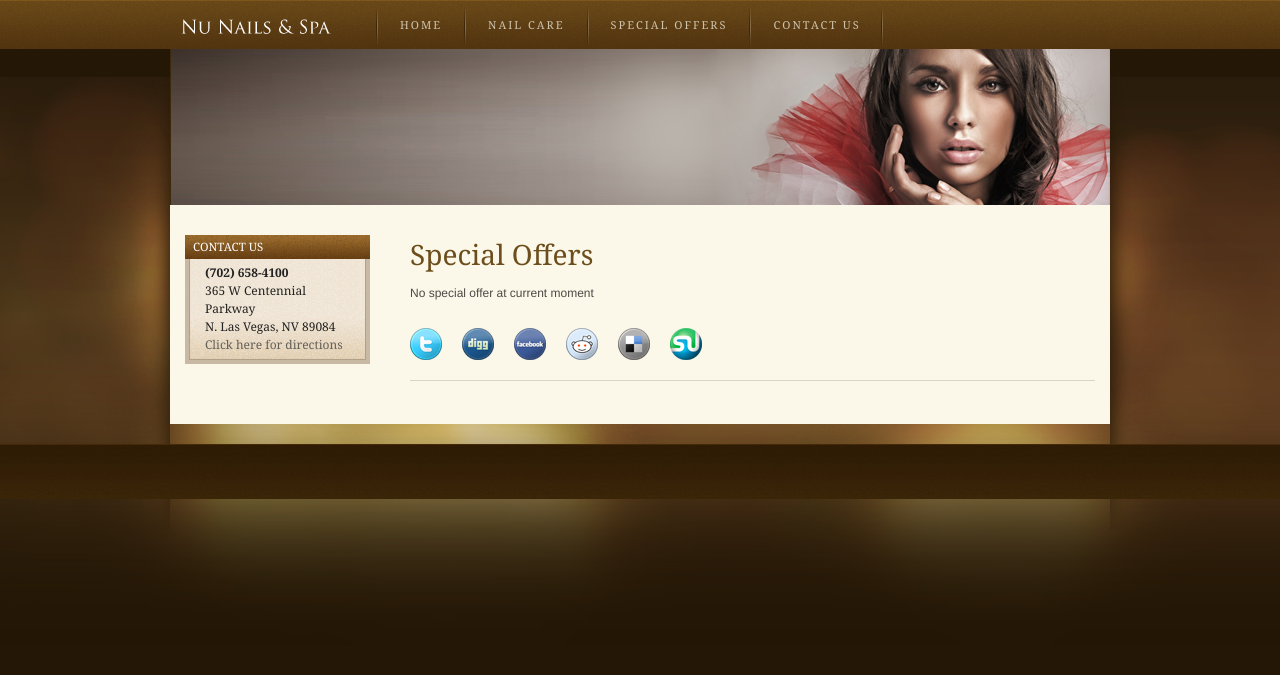
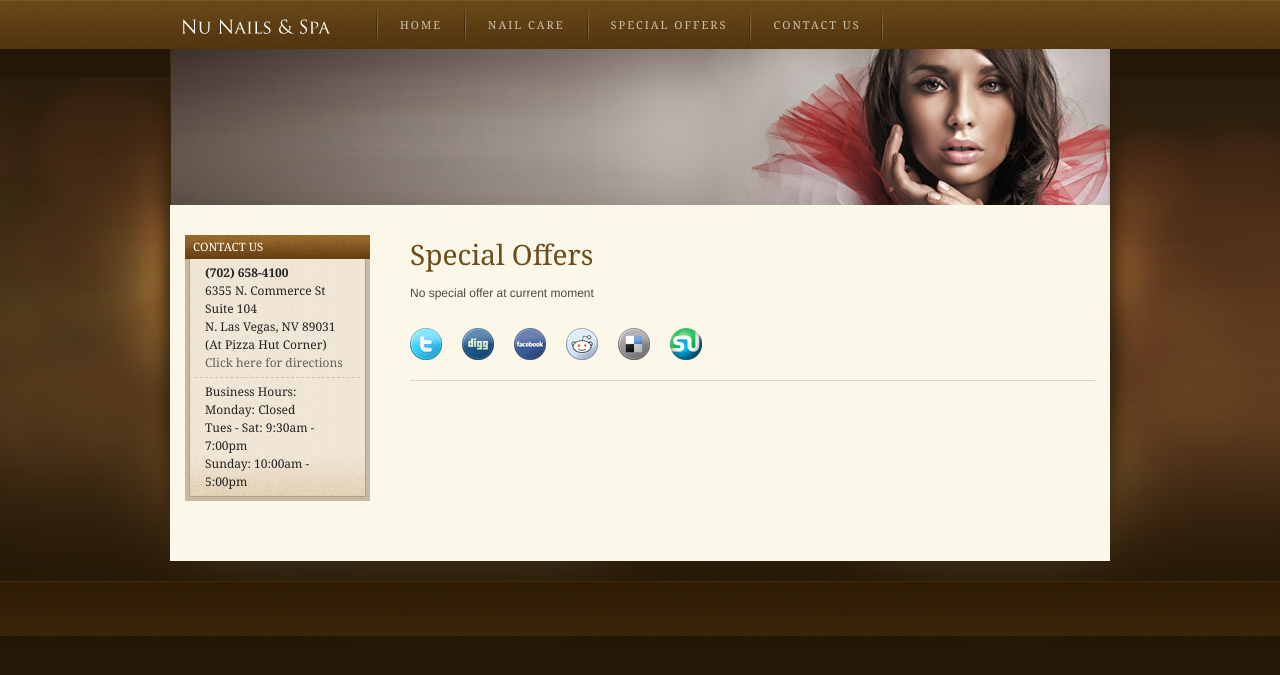
Before and after one commit to lancevo/nunails, a Jekyll site: the page built from special-offers/index.html, in a window 1280 px wide. Shown: the top 675 px of the page. Built offline with Jekyll 4.4.1, drawn with Linux system fonts in a browser that asks for light colours; comment, search, counter and statistics services are not loaded.

Commit message:
Update default.html

```diff
--- a/_layouts/default.html
+++ b/_layouts/default.html
@@ -88,10 +88,19 @@
 					<li id="text-2" class="widget widget_text"><h4 class="widgettitle">Contact Us</h4>			<div class="textwidget">
 									<ul class="widget-ul-wrap"><li>
 										<strong>(702) 658-4100</strong> <br>
-										365 W Centennial Parkway <br>
-										N. Las Vegas, NV 89084 <br>
+										6355 N. Commerce St<br>
+										Suite 104 <br>
+										N. Las Vegas, NV 89031 <br>
+										(At Pizza Hut Corner)
 										<a href="/contact-us">Click here for directions</a>
-										</li></ul></div>
+										</li>
+										<li>
+										Business Hours:<br>
+										Monday: Closed <br>
+										Tues - Sat: 9:30am - 7:00pm <br>
+										Sunday: 10:00am - 5:00pm
+										</li>
+										</ul></div>
 										</li><!--li id="twitter-1" class="widget widget_twitter"><h4 class="widgettitle"><a href="http://twitter.com/nunailsspa" class="twitter_title_link">Twitter</a></h4><ul class="twitter"><span class="widget-ul-wrap"><li>No public Twitter messages.</li></span></ul></li-->
 									</ul>
 								</div>
```
